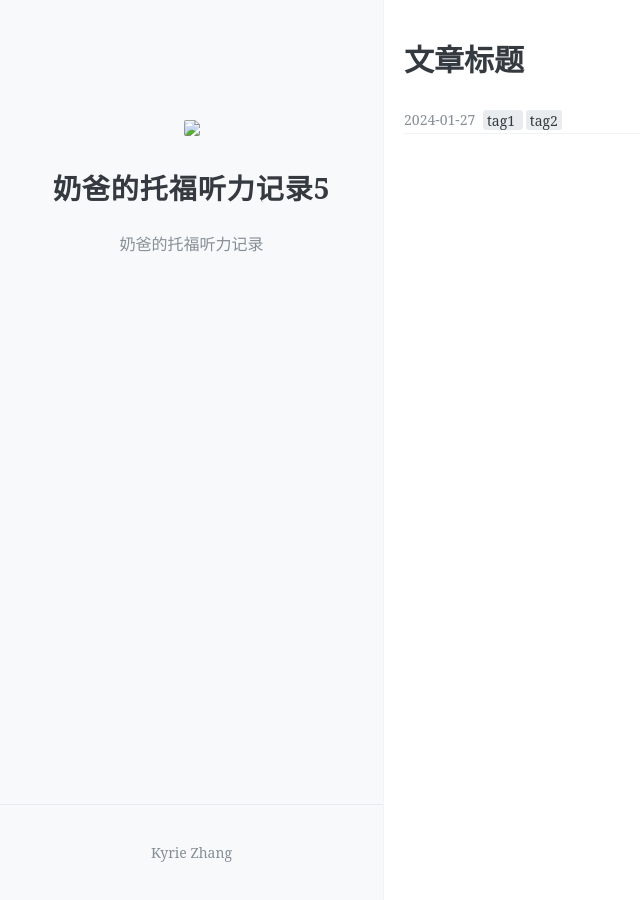
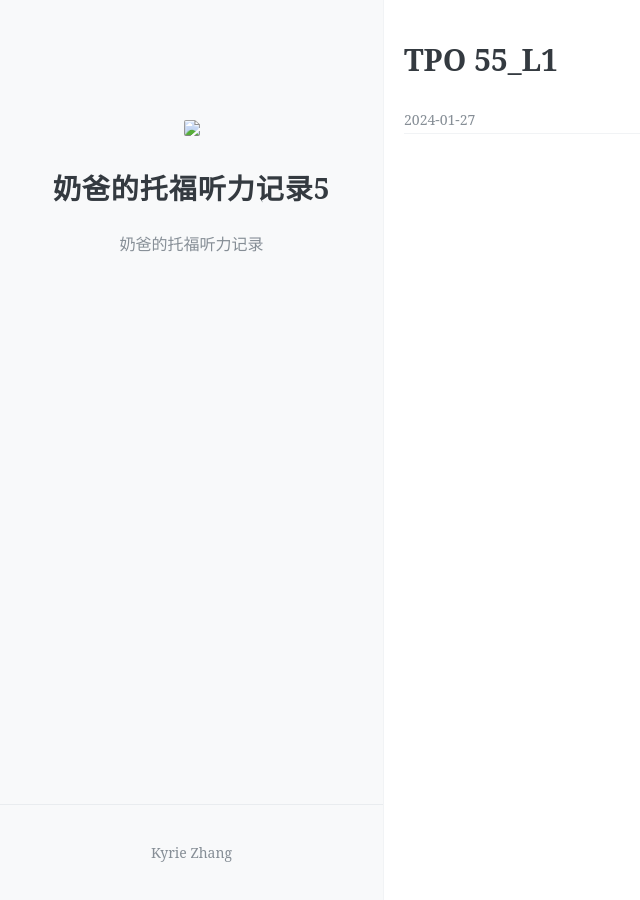
Before and after one commit to pianfan/pianfan.github.io, a Jekyll site: the page built from _posts/2024-7-4-tpo.md, in a window 1280 px wide. Shown: the whole page, without its empty margins (0-640 px from the left). Built offline with Jekyll 4.4.1, drawn with Linux system fonts in a browser that asks for light colours.

Commit message:
Update 2024-7-4-tpo.md

```diff
--- a/_posts/2024-7-4-tpo.md
+++ b/_posts/2024-7-4-tpo.md
@@ -1,8 +1,7 @@
 ---
 layout: post
-title: "文章标题"
+title: "TPO 55_L1"
 date:   2024-1-27
-tags: [tag1, tag2]
 comments: true
-author: xxx
+author: Kyrie
 ---
```
